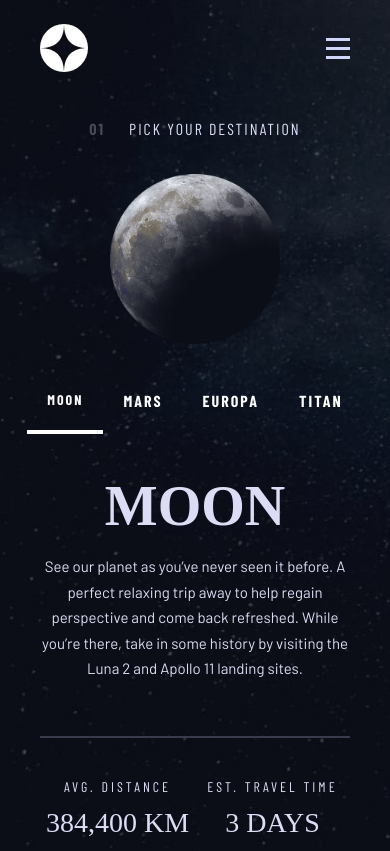
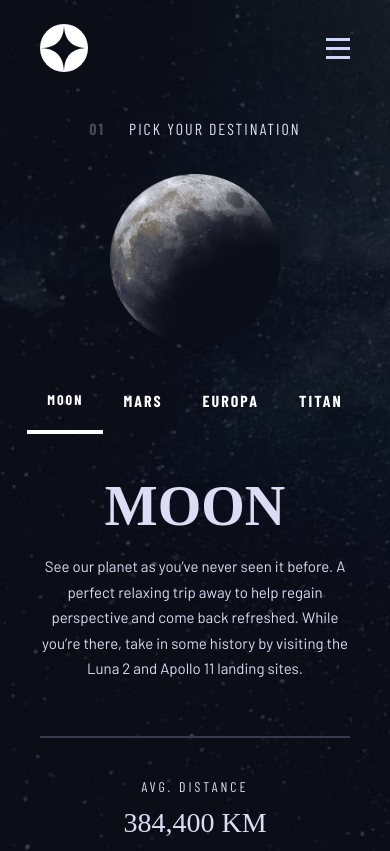
Before and after one commit to Fariv/frontendmentor.io, a React (Vite) app in the folder space-tourism-website-main/: page /destination in a window 390 px wide. Shown: the top 851 px of the page. Built offline with nearby package versions, Linux system fonts and the light colour scheme; a web font is replaced by a local one.

Commit message:
mobile menu corrected. destination page footer styling corrected.

```diff
--- a/space-tourism-website-main/src/components/Burger.jsx
+++ b/space-tourism-website-main/src/components/Burger.jsx
@@ -1,5 +1,7 @@
 import styled from "styled-components";
 import IconHamburger from "../assets/shared/icon-hamburger.svg";
+import useWindowDimensions from "../hooks/useWindowDimensions";
+import { useEffect, useState } from "react";
 
 const BurgerStyled = styled.div`
     cursor: pointer;
@@ -7,8 +9,21 @@ const BurgerStyled = styled.div`
 `;
 
 const Burger = ({showMenu}) => {
+
+    const [show, setShow] = useState('none');
+    const { width } = useWindowDimensions();
+
+    useEffect(() => {
+        if (width <= 768 ) {
+
+            setShow('block');
+        } else {
+
+            setShow('none');
+        }
+    }, [width]);
     return (
-        <BurgerStyled onClick={showMenu}>
+        <BurgerStyled onClick={showMenu} style={{display : show}}>
             <img src={IconHamburger} alt="Icon Hamburger" />
         </BurgerStyled>
     );
--- a/space-tourism-website-main/src/components/DestinationContent.jsx
+++ b/space-tourism-website-main/src/components/DestinationContent.jsx
@@ -309,6 +309,13 @@ const TabContent = styled.div`
                 border: 1px solid #383B4B;
                 height: auto;
             }
+            > .footer {
+                flex-direction: column;
+                align-items: center;
+                > .left-footer {
+                    margin-bottom: 2rem;
+                }
+            }
         }
     }
 `;
```
